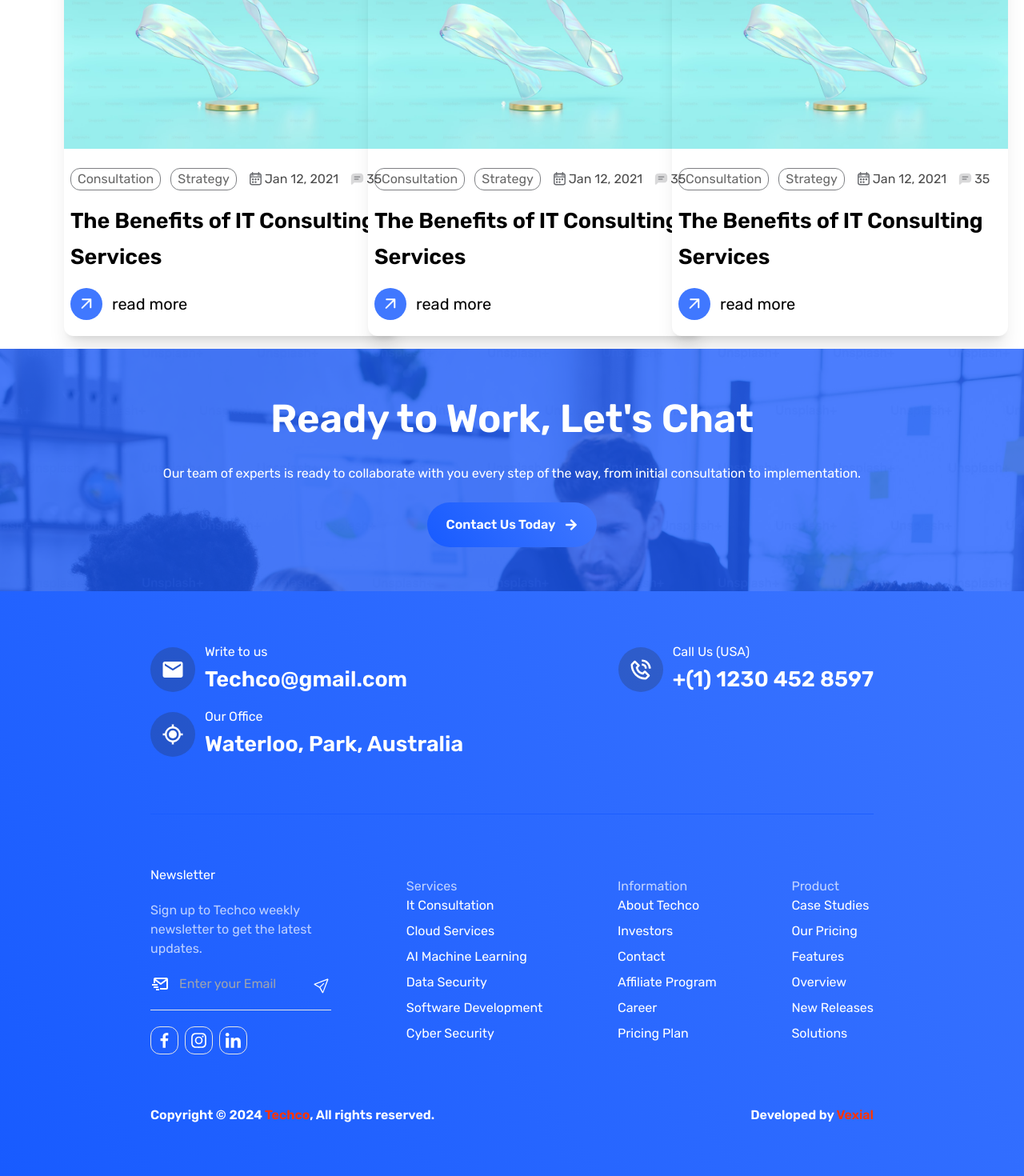
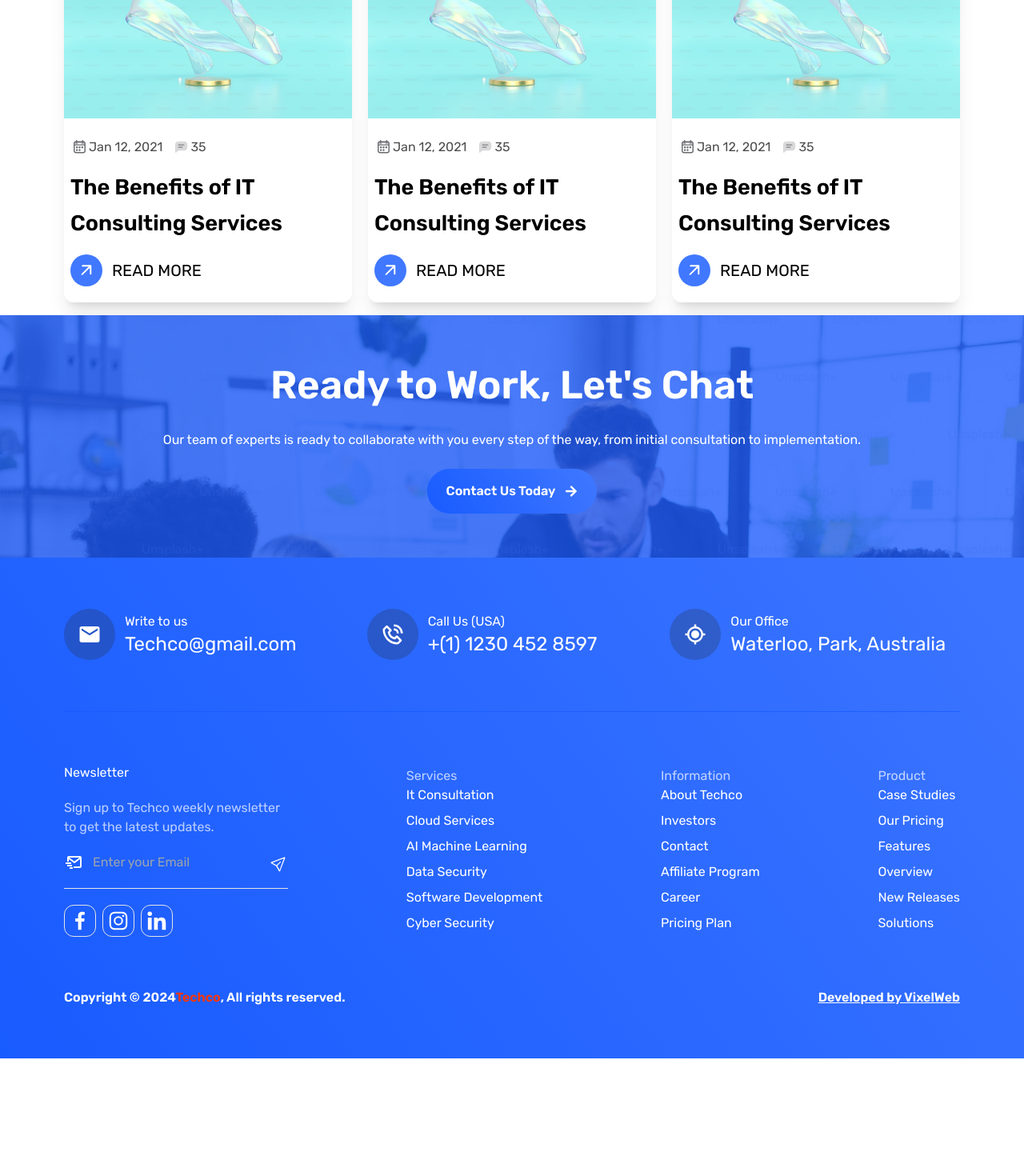
Before and after one commit to said2029/it_agency_tampleta, a Next.js app: page / in a window 1280 px wide. Shown: the part 6581-8051 px from the top of the page at 80% size. After the commit the page ends 7904 px from the top, so only its background shows below. Built offline with nearby package versions, Linux system fonts and the light colour scheme.

Commit message:
refactor: update page components to conditionally render Home_1 or Home_2 based on settings; enhance layout and spacing in pricing, about, and services pages; add footer data structure

```diff
--- a/src/Components/pages/Home_2.tsx
+++ b/src/Components/pages/Home_2.tsx
@@ -52,12 +52,12 @@ export default function Home_2() {
 
           <div className="mt-5 flex items-center gap-2">
             <ButtonMain
-              href={home?.hero?.cta?.link||"/"}
+              href={home?.hero?.cta?.link || "/"}
               name={home.hero.cta.name}
               className="w-fit text-white"
             />
             <ButtonMain
-              href={home?.hero?.cta_2?.link||"/"}
+              href={home?.hero?.cta_2?.link || "/"}
               name={home.hero.cta_2.name}
               className="w-fit border border-secandry_primary !bg-none text-secandry_primary"
             />
@@ -81,7 +81,7 @@ export default function Home_2() {
           src={"/assets/images/elemants/elemants (32).png"}
         />
         <div className="z-30 h-fit w-full overflow-hidden bg-primary py-[15px]">
-          <div className="flex h-[68px] w-fit items-center gap-3 brand-slider">
+          <div className="brand-slider flex h-[68px] w-fit items-center gap-3">
             {Brands.map((item, index) => (
               <div
                 key={index}
@@ -158,7 +158,7 @@ export default function Home_2() {
             ))}
           </ul>
         </div>
-        <div className="md:h-[300px]  hidden 2xl:block w-fit rounded-xl bg-cover md:w-[600px]">
+        <div className="hidden w-fit rounded-xl bg-cover md:h-[300px] md:w-[600px] 2xl:block">
           <Image
             alt=""
             width={300}
@@ -186,7 +186,7 @@ export default function Home_2() {
         </ul>
         <ButtonMain
           className="absolute -bottom-20 left-1/2 right-1/2 mx-auto w-full -translate-x-1/2 justify-center text-nowrap text-white md:w-72"
-          href={home?.section_2?.cta?.link||"/"}
+          href={home?.section_2?.cta?.link || "/"}
           name={home.section_2.cta.name}
         />
       </section>
@@ -308,7 +308,7 @@ export default function Home_2() {
         </div>
         <div className="mt-10 grid w-full place-content-center">
           <ButtonMain
-            href={home?.section_6?.cta?.link||"/"}
+            href={home?.section_6?.cta?.link || "/"}
             className="w-fit border border-border bg-transparent font-bold text-black"
             name={home.section_6.cta.name}
           />
@@ -342,7 +342,7 @@ export default function Home_2() {
           {home.section_7.blogs.map((blog, i) => (
             <div
               key={i + "blogs latest"}
-              className="over w-full rounded-xl bg-white pb-3 shadow-xl md:w-[420px]"
+              className="relative w-full rounded-xl bg-white pb-3 shadow-xl"
             >
               <div className="w-full">
                 <Image
@@ -355,14 +355,16 @@ export default function Home_2() {
               </div>
               <div className="mt-4 space-y-4 p-2">
                 <div className="flex items-center gap-3 opacity-70">
+                  <div className="absolute top-3 left-2 space-x-2">
                     {blog.category.map((category, i) => (
                       <span
                         key={category + i}
-                      className="rounded-xl border border-black px-2 py-[1px] opacity-85"
+                        className="rounded-xl border border-black px-2 py-[1px] bg-white/35 opacity-85 backdrop-blur-3xl"
                       >
                         {category}
                       </span>
                     ))}
+                  </div>
                   <p className="flex">
                     <span>
                       <Image
@@ -406,7 +408,7 @@ export default function Home_2() {
                       />
                     </svg>
                   </Link>
-                  <h4 className="text-xl">{home.section_7.cta}</h4>
+                  <h4 className="text-xl uppercase">{home.section_7.cta}</h4>
                 </div>
               </div>
             </div>
--- a/src/app/(company)/about/page.tsx
+++ b/src/app/(company)/about/page.tsx
@@ -12,7 +12,7 @@ export default function page() {
         {...about.banner}
         className="flex h-[400px] justify-center pt-14"
       />
-      <section className="px-mobile md:px-spacing_2 lg:-translate-y-40">
+      <section className="px-mobile md:px-spacing 2xl:px-spacing_2 lg:-translate-y-40">
         <div className="hidden grid-cols-1 gap-10 md:grid-cols-3 lg:grid">
           <div className="col-span-2 h-[506px] overflow-hidden rounded-xl shadow-xl">
             <Image
@@ -47,7 +47,7 @@ export default function page() {
           <p className="max-w-xl text-paragraph_b">{about.description}</p>
         </div>
 
-        <div className="relative mt-60 flex flex-wrap items-center justify-between gap-3 lg:h-[400px] lg:[&_div]:w-[300px]">
+        <div className="relative mt-60 grid grid-cols-1 md:grid-cols-3 gap-3 lg:h-[400px]">
           {about.cards.map((item) => (
             <div key={item.title} className="h-full rounded-xl bg-white p-2">
               <Image width={300} height={300} alt="" src={item.image} />
--- a/src/app/(company)/pricing/page.tsx
+++ b/src/app/(company)/pricing/page.tsx
@@ -18,7 +18,7 @@ export default function page() {
     <main>
       <Top_Banner {...price.banner} />
 
-      <section className="mt-top px-mobile md:px-spacing_2">
+      <section className="mt-top px-mobile md:px-spacing 2xl:px-spacing_2">
         <div className="grid grid-cols-1 text-center md:grid-cols-2 md:text-start">
           <h2 className="text-h4 leading-tight">{price.title}</h2>
           <p className="text-2xl">{price.description}</p>
@@ -96,7 +96,7 @@ export default function page() {
           </div>
         </div>
 
-        <div className="grid w-full grid-cols-1 gap-3 md:grid-cols-2 md:px-spacing_2">
+        <div className="grid w-full grid-cols-1 gap-3 md:grid-cols-2 md:px-spacing 2xl:px-spacing_2">
           {price.section_1.plans.map((item, index) => (
             <div
               key={item.title}
--- a/src/app/(company)/services/page.tsx
+++ b/src/app/(company)/services/page.tsx
@@ -11,7 +11,7 @@ export default function page() {
   return (
     <main className="relative overflow-hidden bg-[#74a5ff2d] pb-28">
       <Top_Banner {...banner} />
-      <div className="mt-top md:px-spacing_2">
+      <div className="mt-60 md:mt-top px-mobile md:px-spacing_2">
         <div className="relative flex max-w-screen-lg flex-col items-center justify-center md:flex-row">
           <div className="relative max-w-3xl space-y-10">
             <p>
@@ -40,14 +40,14 @@ export default function page() {
 
         <Featured_Services className="px-0 [&_button]:!border-black [&_button]:!text-black" />
 
-        <div className="mt-top flex flex-col items-center justify-center text-center">
+        <div className="mt-top flex flex-col items-center justify-center md:text-center">
           <p>
             <span className="text-secandry_primary">{whyUs.subtitle}</span>{" "}
             better
           </p>
           <h5 className="max-w-xl text-center text-h5">{whyUs.title}</h5>
           <div className="flex w-full justify-center">
-            <div className="mt-60 grid grid-cols-2 gap-x-20 gap-y-9">
+            <div className="mt-60 grid grid-cols-1 md:grid-cols-2 gap-x-20 gap-y-9">
               {whyUs.features.map((feature, index) => (
                 <div key={index} className="flex items-center gap-3">
                   <Image width={60} height={60} alt="" src={feature.icon} />
--- a/src/app/page.tsx
+++ b/src/app/page.tsx
@@ -1,12 +1,8 @@
-import Home_1 from '@/Components/pages/home_1'
-import Home_2 from '@/Components/pages/Home_2'
-import React from 'react'
+import Home_1 from "@/Components/pages/home_1";
+import Home_2 from "@/Components/pages/Home_2";
+import { Settings } from "@/data/data";
+import React from "react";
 
 export default function page() {
-  return (
-    <>
-    {/* <Home_1/> */}
-    <Home_2/>
-    </>
-  )
+  return <>{Settings.homePage == 1 ? <Home_1 /> : <Home_2 />}</>;
 }
--- a/src/data/data.ts
+++ b/src/data/data.ts
@@ -1,5 +1,18 @@
 import { IoIosArrowRoundForward } from "react-icons/io";
 import { Clock, Mail, MapPin, Phone } from "lucide-react";
+import { BiPhoneCall, BiCurrentLocation } from "react-icons/bi";
+import { MdEmail } from "react-icons/md";
+import {
+  BiLogoFacebook,
+  BiLogoInstagram,
+  BiLogoLinkedin,
+} from "react-icons/bi";
+
+const Settings = {
+  // add nomber between 1 -2 to chagne home page
+  homePage: 2,
+};
+
 const home = {
   hero: {
     title: "Empowering {{Businesses}} with Cutting-Edge IT Solutions.",
@@ -674,7 +687,6 @@ const teamPageData = {
     ],
   },
 };
-
 // team details page
 const teamDetails = {
   banner: {
@@ -730,7 +742,6 @@ const teamDetails = {
     ],
   },
 };
-
 // Contact Page
 const contactPageData = {
   banner: {
@@ -740,7 +751,7 @@ const contactPageData = {
   },
   contactInfo: [
     {
-      icon: MapPin ,
+      icon: MapPin,
       title: "Location",
       details: ["Sunshine Business Park Sector-94, Poland"],
     },
@@ -750,7 +761,7 @@ const contactPageData = {
       details: ["+88(0) 555-0108", "+88(0) 555-01117"],
     },
     {
-      icon:Mail ,
+      icon: Mail,
       title: "Email",
       details: ["Techco@example.com", "gmail.@example.com"],
     },
@@ -778,6 +789,139 @@ const contactPageData = {
   map: {
     src: "https://maps.google.com/maps?width=100%25&amp;height=600&amp;hl=en&amp;q=1%20Grafton%20Street,%20Dublin,%20Ireland+(My%20Business%20Name)&amp;t=&amp;z=14&amp;ie=UTF8&amp;iwloc=B&amp;output=embed",
     className: "h-full w-full",
+  },
+};
+
+// footer
+const footerData = {
+  heroSection: {
+    heading: "Ready to Work, Let's Chat",
+    description:
+      "Our team of experts is ready to collaborate with you every step of the way, from initial consultation to implementation.",
+    buttonText: "Contact Us Today",
+  },
+  contactInfo: [
+    {
+      icon: MdEmail,
+      title: "Write to us",
+      content: "Techco@gmail.com",
+    },
+    {
+      icon: BiPhoneCall,
+      title: "Call Us (USA)",
+      content: "+(1) 1230 452 8597",
+    },
+    {
+      icon: BiCurrentLocation,
+      title: "Our Office",
+      content: "Waterloo, Park, Australia",
+    },
+  ],
+  socialIcons: [
+    { icon: BiLogoFacebook, link: "#" },
+    { icon: BiLogoInstagram, link: "#" },
+    { icon: BiLogoLinkedin, link: "#" },
+  ],
+  links: [
+    {
+      name: "Services",
+      links: [
+        {
+          name: "It Consultation",
+          link: "/",
+        },
+        {
+          name: "Cloud Services",
+          link: "/",
+        },
+        {
+          name: "AI Machine Learning",
+          link: "/",
+        },
+        {
+          name: "Data Security",
+          link: "/",
+        },
+        {
+          name: "Software Development",
+          link: "/",
+        },
+        {
+          name: "Cyber Security",
+          link: "/",
+        },
+      ],
+    },
+    {
+      name: "Information",
+      links: [
+        {
+          name: "About Techco",
+          link: "/",
+        },
+        {
+          name: "Investors",
+          link: "/",
+        },
+        {
+          name: "Contact",
+          link: "/",
+        },
+        {
+          name: "Affiliate Program",
+          link: "/",
+        },
+        {
+          name: "Career",
+          link: "/",
+        },
+        {
+          name: "Pricing Plan",
+          link: "/",
+        },
+      ],
+    },
+    {
+      name: "Product",
+      links: [
+        {
+          name: "Case Studies",
+          link: "/",
+        },
+        {
+          name: "Our Pricing",
+          link: "/",
+        },
+        {
+          name: "Features",
+          link: "/",
+        },
+        {
+          name: "Overview",
+          link: "/",
+        },
+        {
+          name: "New Releases",
+          link: "/",
+        },
+        {
+          name: "Solutions",
+          link: "/",
+        },
+      ],
+    },
+  ],
+  newsletter: {
+    title: "Newsletter",
+    description:
+      "Sign up to Techco weekly newsletter to get the latest updates.",
+    placeholder: "Enter your Email",
+  },
+  footerBottom: {
+    copyright: "Copyright © 2024",
+    companyName: "Techco",
+    developedBy: "Developed by VixelWeb",
+    developerLink: "/",
   },
 };
 
@@ -810,5 +954,7 @@ export {
   blogPostDetals as blogPostDetails,
   teamDetails,
   teamPageData,
-  contactPageData
+  contactPageData,
+  footerData,
+  Settings
 };
--- a/src/layouts/footer.tsx
+++ b/src/layouts/footer.tsx
@@ -9,6 +9,7 @@ import {
 } from "react-icons/bi";
 import Link from "next/link";
 import ButtonMain from "@/Components/MianButton";
+import { footerData } from "@/data/data";
 
 const Links = [
   {
@@ -103,54 +104,40 @@ const Links = [
 export default function Footer() {
   return (
 <footer className="relative bg-primary_gradinet text-white">
+  {/* Hero Section */}
   <div className="relative h-[303px]">
     <div className="hero-section flex h-full flex-col items-center justify-center gap-6 bg-[url('/assets/images/img/hero_Image.jpg')] text-center text-white">
-          <h1 className="z-50 text-h6 md:text-h4">Ready to Work, Let's Chat</h1>
-          <p className="z-50">
-            Our team of experts is ready to collaborate with you every step of
-            the way, from initial consultation to implementation.
-          </p>
-          <ButtonMain className="z-50" name="Contact Us Today" />
+      <h1 className="z-50 text-h6 md:text-h4">{footerData.heroSection.heading}</h1>
+      <p className="z-50">{footerData.heroSection.description}</p>
+      <ButtonMain className="z-50" name={footerData.heroSection.buttonText} />
     </div>
   </div>
-      <section className="space-y-16 px-mobile md:px-spacing_2 py-16">
-        {/* info */}
-        <div className="flex flex-wrap gap-3 items-center justify-between">
-          <div className="flex items-center gap-3">
-            <span className="grid h-14 w-14 place-content-center rounded-full bg-black_25">
-              <MdEmail size={30} />
+
+  {/* Info & Links Section */}
+  <section className="space-y-16 px-mobile md:px-spacing py-16">
+    {/* Contact Info */}
+    <div className="grid grid-cols-1 md:grid-cols-2 lg:grid-cols-3 gap-4">
+      {footerData.contactInfo.map((info, index) => (
+        <div key={index} className="flex items-center gap-3">
+          <span className="grid size-16 min-w-16 place-content-center rounded-full bg-black_25">
+            <info.icon size={30}/>
           </span>
           <div>
-              <p className="text-paragraph">Write to us</p>
-              <h3 className="text-h6">Techco@gmail.com</h3>
+            <p className="text-paragraph">{info.title}</p>
+            <h3 className="text-2xl">{info.content}</h3>
           </div>
         </div>
-          <div className="flex items-center gap-3">
-            <span className="grid h-14 w-14 place-content-center rounded-full bg-black_25">
-              <BiPhoneCall size={30} />
-            </span>
-            <div>
-              <p className="text-paragraph">Call Us (USA)</p>
-              <h3 className="text-h6">+(1) 1230 452 8597</h3>
+      ))}
     </div>
-          </div>
-          <div className="flex items-center gap-3">
-            <span className="grid h-14 w-14 place-content-center rounded-full bg-black_25">
-              <BiCurrentLocation size={30} />
-            </span>
-            <div>
-              <p className="text-paragraph">Our Office</p>
-              <h3 className="text-h6">Waterloo, Park, Australia</h3>
-            </div>
-          </div>
-        </div>
+
     <hr className="border-primary/80" />
+
+    {/* Newsletter & Links */}
     <div className="flex items-center gap-10 justify-between flex-wrap">
+      {/* Newsletter Section */}
       <div className="space-y-5 md:w-1/4">
-            <p>Newsletter</p>
-            <p className="text-white/70">
-              Sign up to Techco weekly newsletter to get the latest updates.
-            </p>
+        <p>{footerData.newsletter.title}</p>
+        <p className="text-white/70">{footerData.newsletter.description}</p>
         <div className="flex items-center justify-between gap-3">
           <span>
             <BiMailSend size={24} />
@@ -158,7 +145,7 @@ export default function Footer() {
           <input
             className="appearance-none w-full border-none bg-transparent bg-opacity-0 outline-none"
             type="text"
-                placeholder="Enter your Email"
+            placeholder={footerData.newsletter.placeholder}
           />
           <span>
             <VscSend size={20} className="-rotate-45" />
@@ -166,35 +153,48 @@ export default function Footer() {
         </div>
         <hr />
         <div className="flex items-center gap-2">
-              <span className="rounded-xl border p-1">
-                <BiLogoFacebook size={25} />
-              </span>
-              <span className="rounded-xl border p-1">
-                <BiLogoInstagram size={25} />
-              </span>
-              <span className="rounded-xl border p-1">
-                <BiLogoLinkedin size={25} />
-              </span>
+          {footerData.socialIcons.map((icon, index) => (
+            <a key={index} href={icon.link} className="rounded-xl border p-1">
+              <icon.icon size={30}/>
+            </a>
+          ))}
         </div>
       </div>
-          {Links.map((link,i) => (
-            <div key={i+"Footeritem"}>
+
+      {/* Links Section */}
+      {footerData.links.map((link, i) => (
+        <div key={i + "FooterItem"}>
           <p className="text-paragraph opacity-70">{link.name}</p>
           <div className="flex flex-col gap-2">
-                {link.links.map((item) => (
-                  <Link className="hover:opacity-70 hover:underline" href={item.link}>{item.name}</Link>
+            {link.links.map((item, index) => (
+              <Link
+                key={index}
+                className="hover:opacity-70 hover:underline"
+                href={item.link}
+              >
+                {item.name}
+              </Link>
             ))}
           </div>
         </div>
       ))}
     </div>
-        <div className="text-paragraph_b flex items-center justify-between">
+
+    {/* Footer Bottom */}
+    <div className="text-paragraph_b flex items-center flex-wrap justify-between">
       <p className="text-center text-paragraph">
-          Copyright © 2024 <span className="text-secandry_primary">Techco</span>, All rights reserved.
+        {footerData.footerBottom.copyright}
+        <span className="text-secandry_primary">
+          {footerData.footerBottom.companyName}
+        </span>
+        , All rights reserved.
       </p>
-          <p>Developed by <span className="text-secandry_primary">Vexial</span></p>
+      <Link target="_blank" className="underline hover:opacity-85" href={footerData.footerBottom.developerLink}>
+        {footerData.footerBottom.developedBy}
+      </Link>
     </div>
   </section>
 </footer>
+
   );
 }
```
Lines whose indentation alone changed are shown as unchanged.
